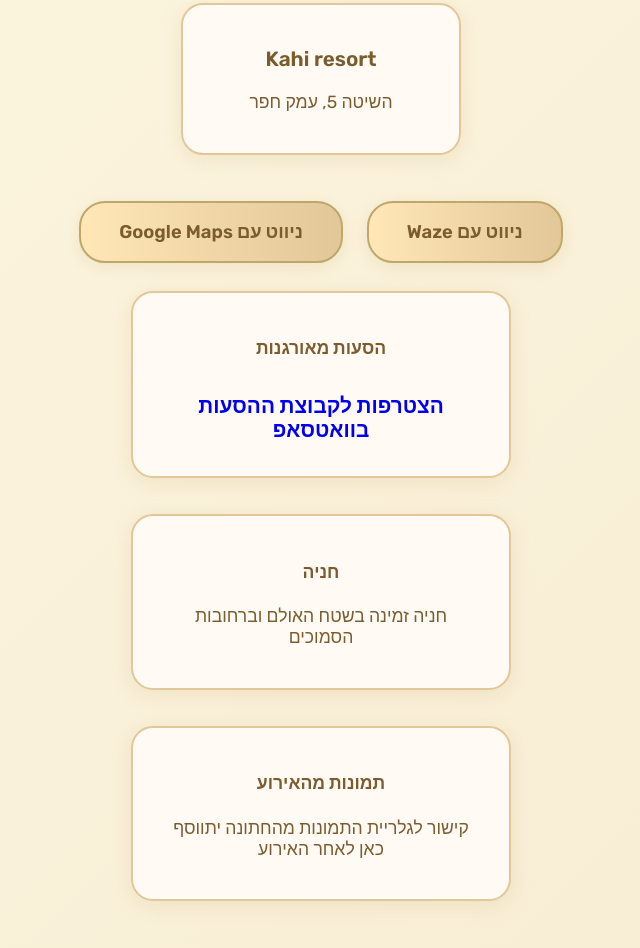
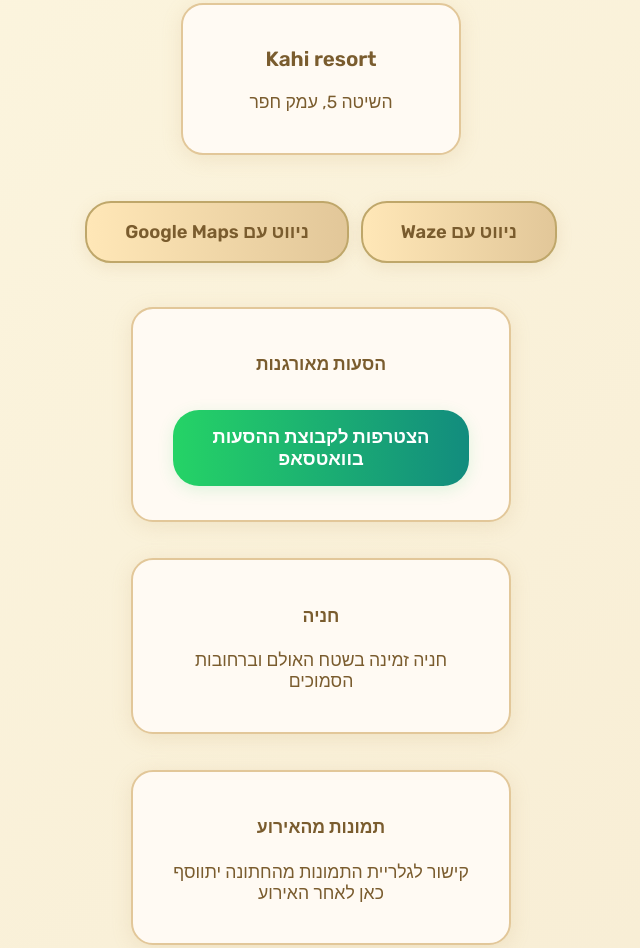
Before and after one commit to MoranDanino/wedding, a plain HTML site: page index.html in a window 1280 px wide. Shown: the part 1468-2416 px from the top of the page, without its empty margins (319-959 px from the left). Drawn offline with Linux system fonts and the light colour scheme.

Commit message:
Update style.css

```diff
--- a/style.css
+++ b/style.css
@@ -31,6 +31,13 @@ body {
     font-weight: 600;
     text-decoration: none;
     letter-spacing: 2px;
+    white-space: nowrap;
+}
+
+@media (max-width: 600px) {
+    .nav-logo {
+        font-size: 1.1rem;
+    }
 }
 
 .nav-menu {
@@ -229,13 +236,35 @@ body {
     padding: 26px 60px;
 }
 
+.directions-buttons {
+    display: flex;
+    flex-direction: row;
+    gap: 12px;
+    justify-content: center;
+    flex-wrap: wrap;
+    width: 100%;
+    margin-bottom: 8px;
+}
+@media (max-width: 600px) {
+    .directions-buttons {
+        flex-direction: row;
+        gap: 8px;
+    }
+    .btn--direction {
+        flex: 1 1 120px;
+        min-width: 120px;
+        padding: 12px 0;
+        font-size: 1rem;
+    }
+}
+
 .btn--direction {
     background: linear-gradient(90deg, #ffe7b7 0%, #e2c799 100%);
     color: #7a5c2e;
     border: 2.5px solid #bfa76a;
     font-weight: 700;
     font-size: 1.15rem;
-    margin: 10px;
+    margin: 10px 0;
     box-shadow: 0 4px 16px rgba(194, 163, 98, 0.18);
     padding: 18px 38px;
     transition: background 0.2s, color 0.2s;
@@ -244,6 +273,26 @@ body {
 .btn--direction:hover {
     background: #d4b06a;
     color: #fff;
+}
+
+.btn--whatsapp {
+    background: linear-gradient(90deg,#25d366 0%,#128c7e 100%);
+    color: #fff;
+    font-weight: 700;
+    border: none;
+    font-size: 1.15rem;
+    padding: 16px 30px;
+    border-radius: 26px;
+    box-shadow: 0 4px 16px rgba(37,211,102,0.15);
+    margin-top: 12px;
+    display: inline-block;
+    transition: background 0.2s;
+}
+.btn--whatsapp:hover {
+    background: #128c7e;
+}
+.rides-group {
+    margin-top: 8px;
 }
 
 .directions-content {
```
